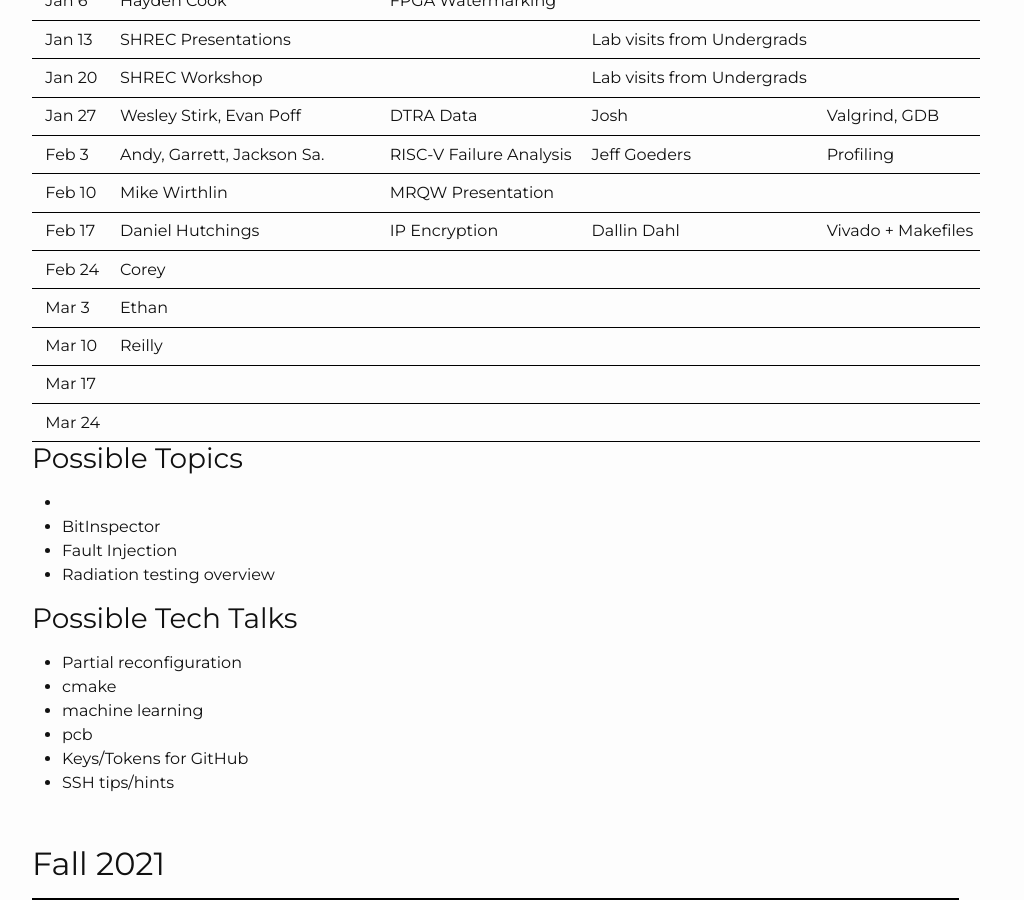
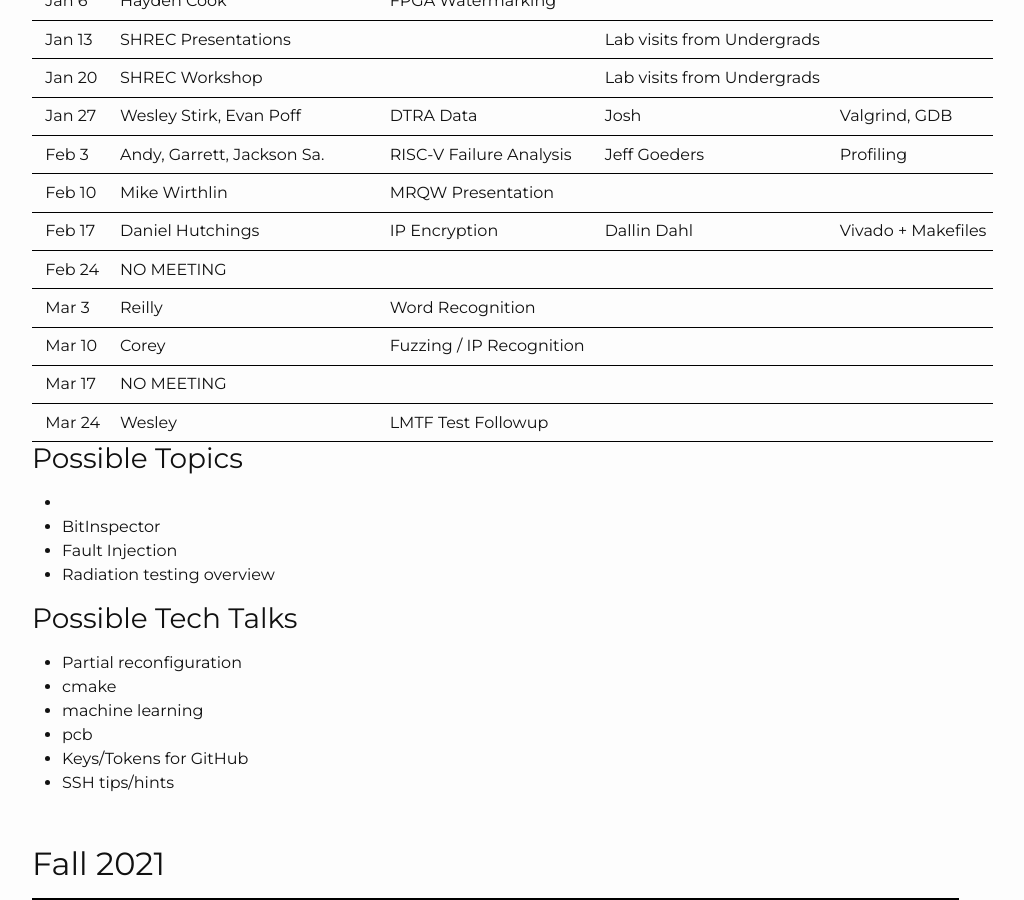
Before and after one commit to byuccl/byuccl.github.io, a Jekyll site: the page built from pages/schedule.md, in a window 1280 px wide and 900 px high, scrolled down 314 px. Shown: the whole window, without its empty margins (53-1077 px from the left). Built offline with Jekyll 4.4.1, drawn with Linux system fonts in a browser that asks for light colours; nearby versions of some CDN libraries.

Commit message:
update schedule
Signed-off-by: Jeff Goeders <jeff.goeders@gmail.com>

```diff
--- a/pages/schedule.md
+++ b/pages/schedule.md
@@ -16,11 +16,12 @@ title: Schedule
 | Feb 3     | Andy, Garrett, Jackson Sa.        | RISC-V Failure Analysis   | Jeff Goeders                  | Profiling         |
 | Feb 10    | Mike Wirthlin                     | MRQW Presentation         |
 | Feb 17    | Daniel Hutchings                  | IP Encryption             | Dallin Dahl                   | Vivado + Makefiles |
-| Feb 24    | Corey                             |
-| Mar 3     | Ethan                             |
-| Mar 10    | Reilly
-| Mar 17    |
-| Mar 24    |
+| Feb 24    | NO MEETING                        |
+| Mar 3     | Reilly                            | Word Recognition
+| Mar 10    | Corey                             | Fuzzing / IP Recognition  |
+| Mar 17    | NO MEETING
+| Mar 24    | Wesley                            | LMTF Test Followup        |
+
 
 ### Possible Topics
 -
```
